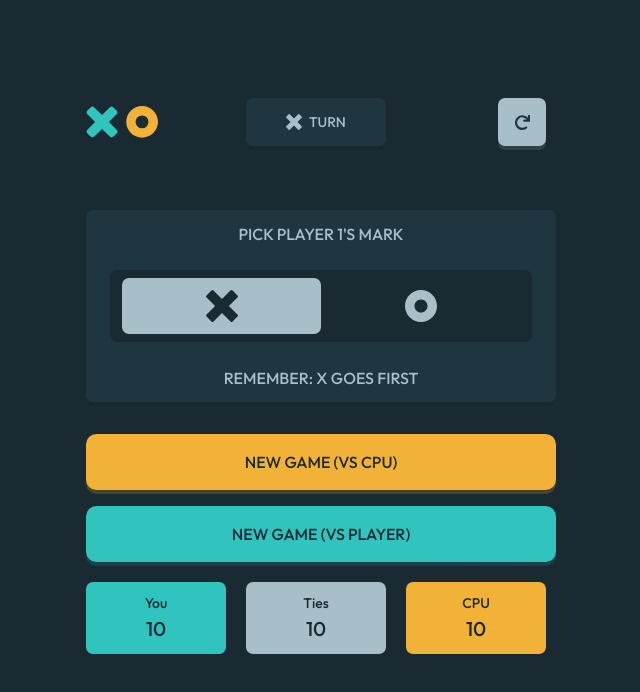
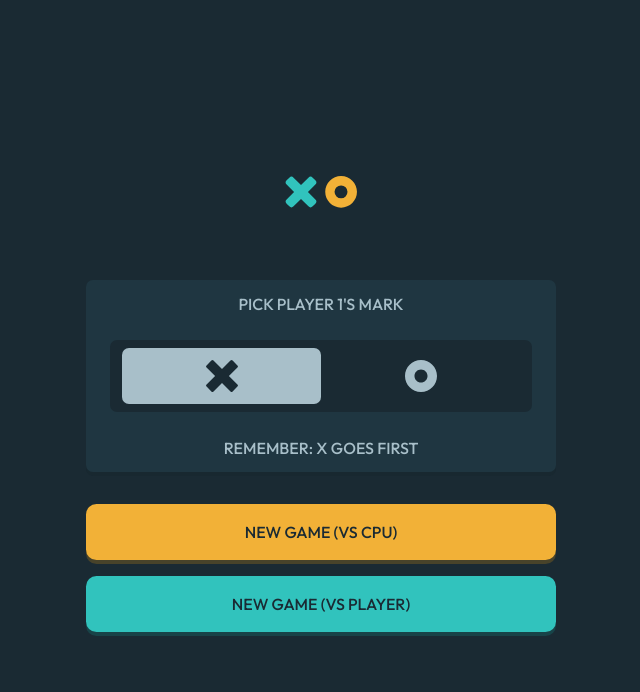
Before and after one commit to chocolateflight/react-tic-tac-toe, a React (Create React App) app: page / in a window 1280 px wide. Shown: the top 692 px of the page, without its empty margins (319-959 px from the left). Built offline with nearby package versions, Linux system fonts and the light colour scheme.

Commit message:
fixed visibility of elements based on state

```diff
--- a/src/components/Game/Fields.tsx
+++ b/src/components/Game/Fields.tsx
@@ -4,10 +4,10 @@ import oIconOutline from '../../assets/svg/icon-o-outline.svg';
 import xIcon from '../../assets/svg/icon-x.svg';
 import oIcon from '../../assets/svg/icon-o.svg';
 
-const x = `<img draggable='false' className="pointer-events-none" src=${xIcon} alt='icon' />`;
-const o = `<img draggable='false' className="pointer-events-none" src=${oIcon} alt='icon' />`;
-const xOut = `<img id="outImg" draggable='false' className="pointer-events-none" src=${xIconOutline} alt='icon' />`;
-const oOut = `<img id="outImg" draggable='false' className="pointer-events-none" src=${oIconOutline} alt='icon' />`;
+const x = `<img draggable='false' className="select-none pointer-events-none" src=${xIcon} alt='icon' />`;
+const o = `<img draggable='false' className="select-none pointer-events-none" src=${oIcon} alt='icon' />`;
+const xOut = `<img id="outImg" draggable='false' className="select-none pointer-events-none" src=${xIconOutline} alt='icon' />`;
+const oOut = `<img id="outImg" draggable='false' className="select-none pointer-events-none" src=${oIconOutline} alt='icon' />`;
 
 const Fragment = (React as any).Fragment;
 
--- a/src/components/Game/Stats.tsx
+++ b/src/components/Game/Stats.tsx
@@ -12,8 +12,8 @@ const Stats = (props: Props) => {
       <div
         id='stats'
         className={`${
-          !props.menu ? '' : 'hidden'
-        } grid grid-cols-sm-user gap-x-[20px] h-[64px] w-full mb-[48px] mt-[20px] md:h-[72px] md:grid-cols-md-user`}
+          props.menu ? '' : 'hidden'
+        } select-none grid grid-cols-sm-user gap-x-[20px] h-[64px] w-full mb-[48px] mt-[20px] md:h-[72px] md:grid-cols-md-user`}
       >
         <div
           id='my-win'
--- a/src/components/Settings.tsx
+++ b/src/components/Settings.tsx
@@ -14,7 +14,7 @@ const Settings = (props: Props) => {
   return (
     <div
       className={`grid ${
-        !props.menu ? 'grid-cols-sm-user md:grid-cols-md-user' : 'grid-cols-menu md:grid-cols-menu'
+        props.menu ? 'grid-cols-sm-user md:grid-cols-md-user' : 'grid-cols-menu md:grid-cols-menu'
       } grid-cols-sm-user gap-x-[20px] h-[40px] w-full mb-[64px] md:grid-cols-md-user md:h-[48px]`}
     >
       <svg
@@ -22,7 +22,7 @@ const Settings = (props: Props) => {
         height='32'
         xmlns='http://www.w3.org/2000/svg'
         className={`${
-          !props.menu ? '' : 'justify-self-center'
+          props.menu ? '' : 'justify-self-center'
         } col-span-1 col-start-1 col-end-2 self-center`}
       >
         <g fill='none' fillRule='evenodd'>
@@ -40,8 +40,8 @@ const Settings = (props: Props) => {
       <div
         id='turn-indicator'
         className={`${
-          !props.menu ? '' : 'hidden'
-        } w-[96px] h-full flex items-center justify-center space-x-2 px-[16px] bg-greenLight rounded-lg shadow-darkest col-span-1 md:w-[140px]`}
+          props.menu ? '' : 'hidden'
+        } select-none w-[96px] h-full flex items-center justify-center space-x-2 px-[16px] bg-greenLight rounded-lg shadow-darkest col-span-1 md:w-[140px]`}
       >
         <div id='icon' className='w-[16px] h-auto fill-greyDark'>
           {x} {/* make responsive */}
@@ -51,7 +51,7 @@ const Settings = (props: Props) => {
       <div
         id='restart'
         className={`${
-          !props.menu ? '' : 'hidden'
+          props.menu ? '' : 'hidden'
         } w-[40px] h-full bg-greyDark rounded-lg shadow-lightest flex items-center justify-center col-span-1 justify-self-end hover:bg-greyLight md:w-[48px]`}
       >
         {restart}
```
